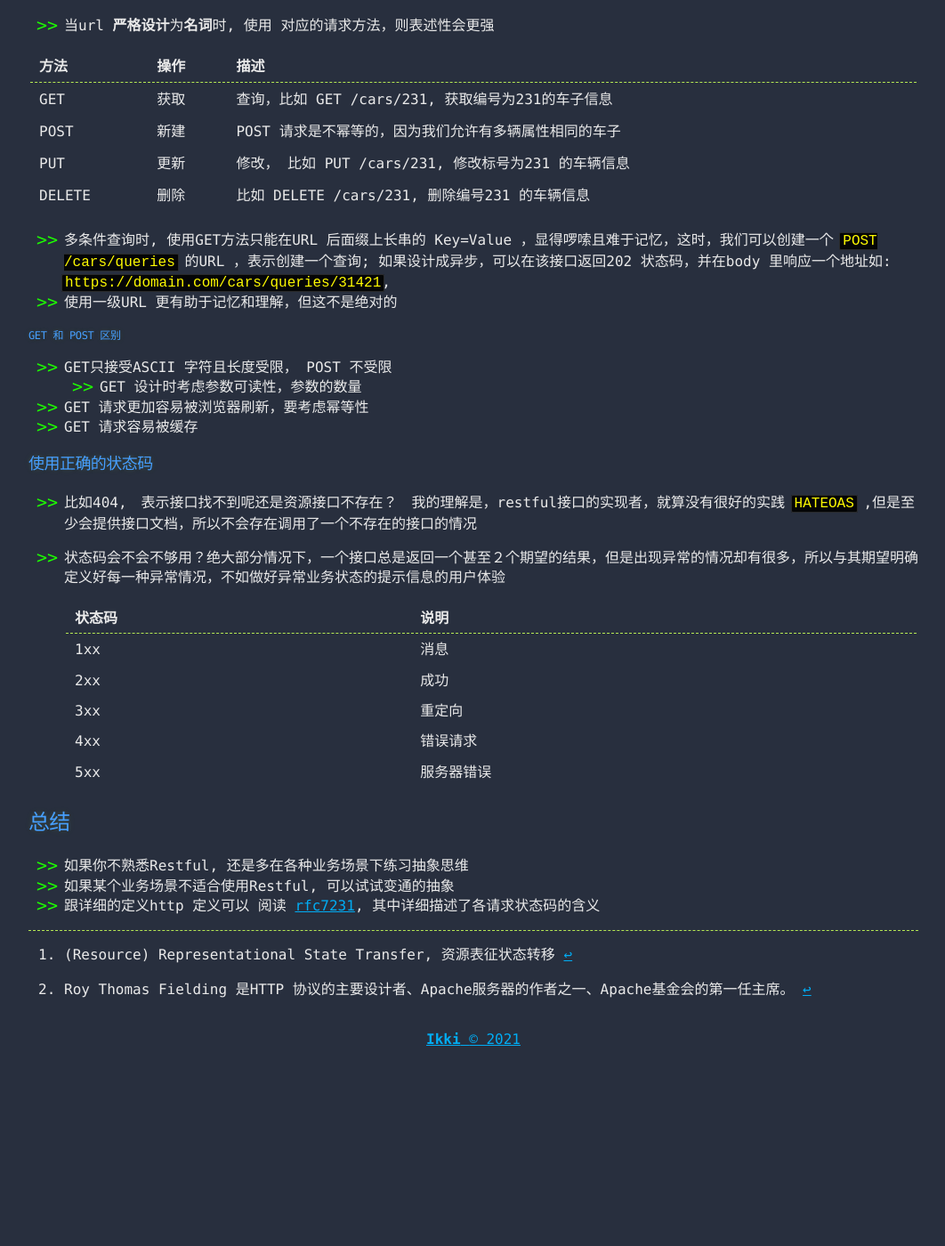
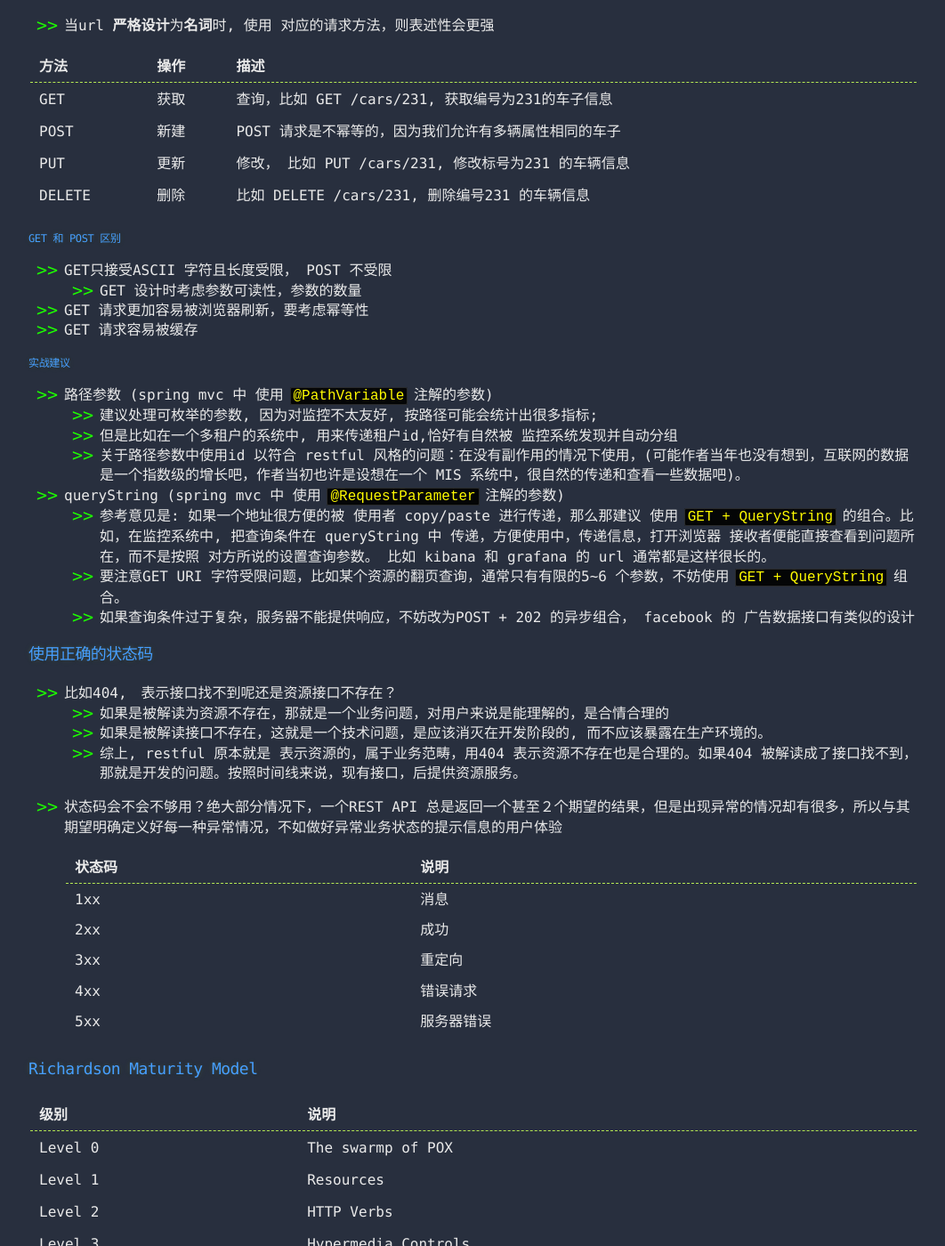
Before and after one commit to Ikki-Dai/blogs, a Jekyll site: the page built from _posts/2019-02-23-Restful设计.md, in a window 1280 px wide and 1400 px high, scrolled down 979 px. Shown: the whole window at 89% size, without its empty margins (108-1170 px from the left). Built offline with Jekyll 4.4.1, drawn with Linux system fonts in a browser that asks for light colours; before the commit the page ends 2172 px from its top, so only the background shows below that; some of the changed text lies outside the part shown.

Commit message:
Update 2019-02-23-Restful设计.md

```diff
--- a/_posts/2019-02-23-Restful设计.md
+++ b/_posts/2019-02-23-Restful设计.md
@@ -42,22 +42,32 @@ Restful[^Rest] 是由 Roy Thomas Fielding[^Thomas] 在2000 年的博士论文中
 | PUT    | 更新 | 修改， 比如 PUT /cars/231, 修改标号为231 的车辆信息   |
 | DELETE | 删除 | 比如 DELETE /cars/231, 删除编号231 的车辆信息         |
 
-- 多条件查询时, 使用GET方法只能在URL 后面缀上长串的 Key=Value ，显得啰嗦且难于记忆，这时，我们可以创建一个 `POST /cars/queries` 的URL ，表示创建一个查询; 如果设计成异步，可以在该接口返回202 状态码，并在body 里响应一个地址如: `https://domain.com/cars/queries/31421`,
-- 使用一级URL 更有助于记忆和理解，但这不是绝对的
 
 ##### GET 和 POST  区别
- - GET只接受ASCII 字符且长度受限， POST 不受限
+- GET只接受ASCII 字符且长度受限， POST 不受限
    - GET 设计时考虑参数可读性，参数的数量
 -  GET 请求更加容易被浏览器刷新，要考虑幂等性
 -  GET 请求容易被缓存
 
+##### 实战建议
+- 路径参数 (spring mvc 中 使用 `@PathVariable` 注解的参数)
+  - 建议处理可枚举的参数, 因为对监控不太友好, 按路径可能会统计出很多指标;
+  - 但是比如在一个多租户的系统中, 用来传递租户id,恰好有自然被 监控系统发现并自动分组
+  - 关于路径参数中使用id 以符合 restful 风格的问题：在没有副作用的情况下使用，(可能作者当年也没有想到，互联网的数据是一个指数级的增长吧，作者当初也许是设想在一个 MIS 系统中，很自然的传递和查看一些数据吧)。
 
+- queryString (spring mvc 中 使用 `@RequestParameter` 注解的参数)
+  - 参考意见是: 如果一个地址很方便的被 使用者 copy/paste 进行传递，那么那建议 使用 `GET + QueryString` 的组合。比如，在监控系统中, 把查询条件在 queryString 中 传递，方便使用中，传递信息，打开浏览器 接收者便能直接查看到问题所在，而不是按照 对方所说的设置查询参数。 比如 kibana 和 grafana 的 url 通常都是这样很长的。
+  - 要注意GET URI 字符受限问题，比如某个资源的翻页查询，通常只有有限的5~6 个参数，不妨使用 `GET + QueryString` 组合。
+  - 如果查询条件过于复杂，服务器不能提供响应，不妨改为POST + 202 的异步组合， facebook 的 广告数据接口有类似的设计
 
 ### 使用正确的状态码
 
-- 比如404,　表示接口找不到呢还是资源接口不存在？　我的理解是，restful接口的实现者，就算没有很好的实践 `HATEOAS`  ,但是至少会提供接口文档，所以不会存在调用了一个不存在的接口的情况
+- 比如404,　表示接口找不到呢还是资源接口不存在？
+  - 如果是被解读为资源不存在，那就是一个业务问题，对用户来说是能理解的，是合情合理的
+  - 如果是被解读接口不存在，这就是一个技术问题，是应该消灭在开发阶段的, 而不应该暴露在生产环境的。
+  - 综上, restful 原本就是 表示资源的，属于业务范畴，用404 表示资源不存在也是合理的。如果404 被解读成了接口找不到，那就是开发的问题。按照时间线来说，现有接口，后提供资源服务。
 
-- 状态码会不会不够用？绝大部分情况下，一个接口总是返回一个甚至２个期望的结果，但是出现异常的情况却有很多，所以与其期望明确定义好每一种异常情况，不如做好异常业务状态的提示信息的用户体验
+- 状态码会不会不够用？绝大部分情况下，一个REST API 总是返回一个甚至２个期望的结果，但是出现异常的情况却有很多，所以与其期望明确定义好每一种异常情况，不如做好异常业务状态的提示信息的用户体验
 
   | 状态码 | 说明       |
   | ------ | ---------- |
@@ -66,6 +76,19 @@ Restful[^Rest] 是由 Roy Thomas Fielding[^Thomas] 在2000 年的博士论文中
   | 3xx    | 重定向     |
   | 4xx    | 错误请求   |
   | 5xx    | 服务器错误 |
+
+### Richardson Maturity Model
+
+| 级别 | 说明       |
+| :---- | :--------- |
+| Level 0   | The swarmp of POX|
+| Level 1    | Resources |
+| Level 2    | HTTP Verbs |
+| Level 3   | Hypermedia Controls |
+
+这个不展开细说，可能我们大部分的API 处于 1~2 或 2~3 的一个中间状态, 尝试了就是最好的。
+
+我想说的是，不管restful 风格在实践过程中有多少 争议，既然存在这么一个 非标准的`准则`, 作为开发就应该去布道，思考，并反复实践，抽象我们的业务，使我们的API **尽量**去符合和遵循这样一个东西。
 
 ## 总结
 
```
